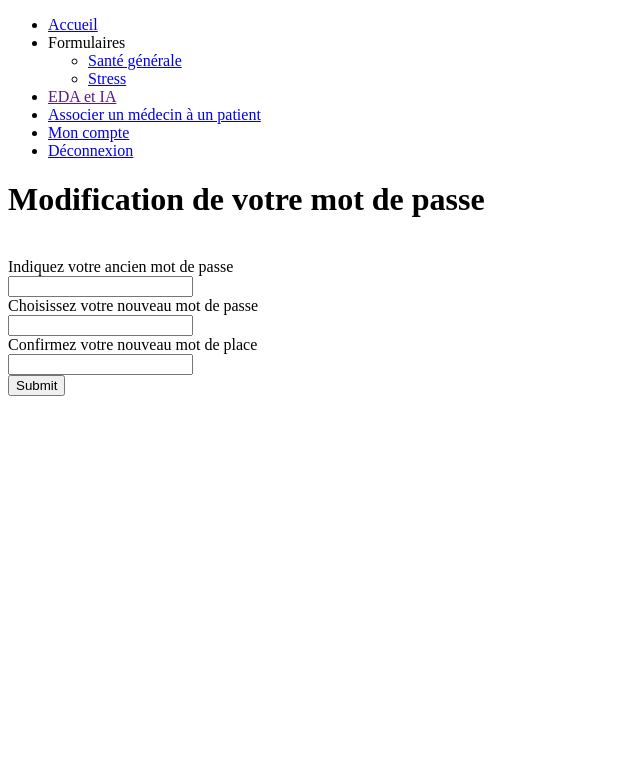
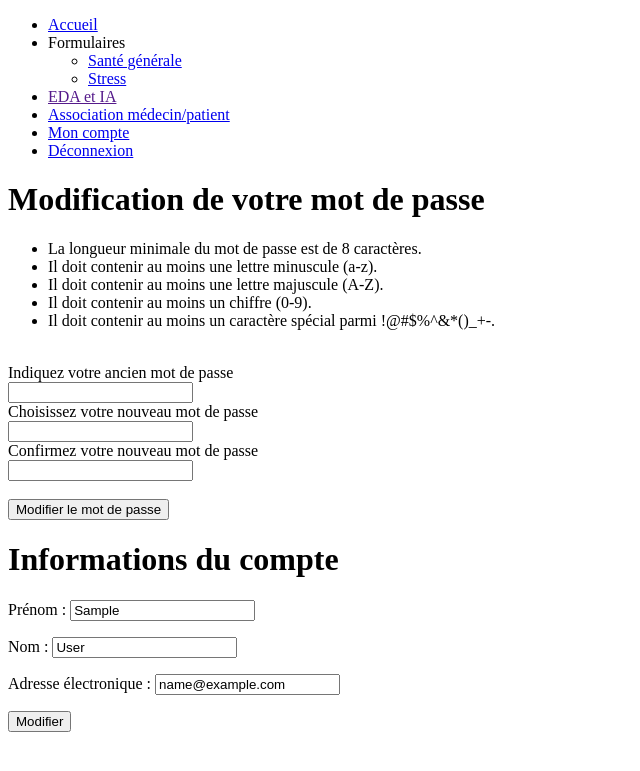
Before and after one commit to meowd18/medapp, a Django app: page /comptes/ in a window 1280 px wide. Shown: the top 771 px of the page, without its empty margins (0-640 px from the left). Run offline with Django 4.2, Linux system fonts and the light colour scheme; the visitor is signed in with stand-in values (Sample User, id 1); some libraries are stand-ins or nearby versions.

Commit message:
formulaire nom/prénom/email

```diff
--- a/djangolib/application/templates/menu.html
+++ b/djangolib/application/templates/menu.html
@@ -21,7 +21,7 @@
         <li><a href="">EDA et IA</a></li>
         {% endif %}
         {% if user.role != "patient" %}
-        <li><a href="{% url 'association' %}">Associer un médecin à un patient</a></li>
+        <li><a href="{% url 'association' %}">Association médecin/patient</a></li>
         {% endif %}
         <li><a href="{% url 'comptes' %}">Mon compte</a></li>
         <li> <a href="{% url 'deco' %}">Déconnexion</a></li>
--- /dev/null
+++ b/djangolib/authentification/forms.py
@@ -0,0 +1,18 @@
+from django import forms
+from .models import Utilisateur
+
+
+class UtilisateurForm(forms.ModelForm):
+    class Meta:
+        model = Utilisateur
+        fields = ["first_name", "last_name", "email"]
+
+class ModificationMDPForm(forms.Form):
+    regexMDP = "^(?=.*[a-z])(?=.*[A-Z])(?=.*[0-9])(?=.*[!@#$%^&*()_+-]).{8,}$"
+    ancienMDP = forms.CharField(widget=forms.PasswordInput(attrs={'autocomplete': 'new-password'}))
+    nouveauMDP1 = forms.CharField(
+        widget=forms.PasswordInput(attrs={'autocomplete': 'new-password', 'pattern': regexMDP}),
+        label="Nouveau mot de passe",
+        required=True
+    )
+    nouveauMDP2 = forms.CharField(widget=forms.PasswordInput, label="Confirmer le nouveau mot de passe", required=True)
--- a/djangolib/authentification/templates/comptes.html
+++ b/djangolib/authentification/templates/comptes.html
@@ -4,18 +4,37 @@
 <title>Comptes</title>
 
 <h1>Modification de votre mot de passe</h1>
-<form method = "post">
+<ul>
+    <li>La longueur minimale du mot de passe est de 8 caractères.</li>
+    <li>Il doit contenir au moins une lettre minuscule (a-z).</li>
+    <li>Il doit contenir au moins une lettre majuscule (A-Z).</li>
+    <li>Il doit contenir au moins un chiffre (0-9).</li>
+    <li>Il doit contenir au moins un caractère spécial parmi !@#$%^&*()_+-.</li>
+</ul>
+<form method="post" action="{% url 'comptes' %}">
     {{ message }}<br>
     {% csrf_token %}
+    {{ modification_mdp_form.ancienMDP.errors }}
     <label>Indiquez votre ancien mot de passe</label><br>
-    <input type="password" required name="ancienMDP"><br>
+    {{ modification_mdp_form.ancienMDP }}
+    <br>
+    {{ modification_mdp_form.nouveauMDP1.errors }}
+    <label>Choisissez votre nouveau mot de passe</label><br>
+    {{ modification_mdp_form.nouveauMDP1 }}
+    <br>
+    {{ modification_mdp_form.nouveauMDP2.errors }}
+    <label>Confirmez votre nouveau mot de passe</label><br>
+    {{ modification_mdp_form.nouveauMDP2 }}
+    <br>
+    <br>
+    <button type="submit" name="modification_mdp">Modifier le mot de passe</button>
+</form>
 
-    <label>Choisissez votre nouveau mot de passe</label><br>
-    <input type="password" required pattern={{ regexMDP }} name="nouveauMDP1"><br>
-
-    <label>Confirmez votre nouveau mot de place</label><br>
-    <input type="password" required pattern={{ regexMDP }} name="nouveauMDP2"><br>
-    <input type="submit">
+<h1>Informations du compte</h1>
+<form method="post" action="{% url 'comptes' %}">
+    {% csrf_token %}
+    {{ utilisateur_form.as_p }}
+    <button type="submit" name="enregistrer">Modifier</button>
 </form>
 
 {% endblock %}
--- a/djangolib/authentification/views.py
+++ b/djangolib/authentification/views.py
@@ -1,10 +1,12 @@
 from django.shortcuts import render, redirect
 from django.contrib.auth import login, authenticate, logout
+import re
 from authentification.models import Utilisateur
 import random
 import string
 from django.contrib.auth.decorators import login_required
 from authentification.models import Utilisateur
+from .forms import UtilisateurForm, ModificationMDPForm
 
 
 # Create your views here.
@@ -46,28 +48,47 @@ def inscription(request):
 
 @login_required
 def comptes(request):
-    regexMDP = "^(?=.[a-z])(?=.[A-Z])(?=.[0-9])(?=.[!@#$%^&*()_+-]).{8,}$"
+    regexMDP = "^(?=.*[a-z])(?=.*[A-Z])(?=.*[0-9])(?=.*[!@#$%^&*()_+-]).{8,}$"
     message = ""
-    if request.method =="POST":
-        ancienMDP = request.POST["ancienMDP"]
-        nouveauMDP1 = request.POST["nouveauMDP1"]
-        nouveauMDP2 = request.POST["nouveauMDP2"]
 
-        verification = authenticate(username = request.user.username,
-                                    password = ancienMDP)
-        if verification != None:
-            if nouveauMDP1 == nouveauMDP2:
-                utilisateur = Utilisateur.objects.get(username = request.user.username)
-                utilisateur.set_password(request.POST.get("nouveauMDP1"))
-                utilisateur.save()
-                return redirect("accueil")
-            else:
-                message = "Les deux mots de passe ne sont pas identiques"
-        else:
-            message = "Mot de passe incorrect"
-    return render(request,
-                  "comptes.html",
-                  {"regexMDP": regexMDP, "message": message})
+    # Passer value='' au champ 'ancienMDP' pour éviter la pré-remplissage
+    modification_mdp_form = ModificationMDPForm()
+    utilisateur_form = UtilisateurForm(instance=request.user)
+
+    if request.method == "POST":
+        if "modification_mdp" in request.POST:
+            modification_mdp_form = ModificationMDPForm(request.POST)
+            if modification_mdp_form.is_valid():
+                ancienMDP = modification_mdp_form.cleaned_data["ancienMDP"]
+                nouveauMDP1 = modification_mdp_form.cleaned_data["nouveauMDP1"]
+                nouveauMDP2 = modification_mdp_form.cleaned_data["nouveauMDP2"]
+
+                verification = authenticate(username=request.user.username, password=ancienMDP)
+
+                if verification is not None:
+                    if nouveauMDP1 == nouveauMDP2 and re.match(regexMDP, nouveauMDP1):
+                        utilisateur = Utilisateur.objects.get(username=request.user.username)
+                        utilisateur.set_password(nouveauMDP1)
+                        utilisateur.save()
+                        return redirect("accueil")
+                    elif nouveauMDP1 != nouveauMDP2:
+                        message = "Les deux mots de passe ne sont pas identiques"
+                    else:
+                        message = "Les deux mots de passe ne respectent pas la contrainte."
+                else:
+                    message = "Mot de passe incorrect"
+
+        elif "enregistrer" in request.POST:
+            utilisateur_form = UtilisateurForm(request.POST, instance=request.user)
+            if utilisateur_form.is_valid():
+                utilisateur_form.save()
+
+    return render(request, "comptes.html", {
+        "regexMDP": regexMDP,
+        "message": message,
+        "modification_mdp_form": modification_mdp_form,
+        "utilisateur_form": utilisateur_form,
+    })
 
 """
 def alimentationPatients():
```
